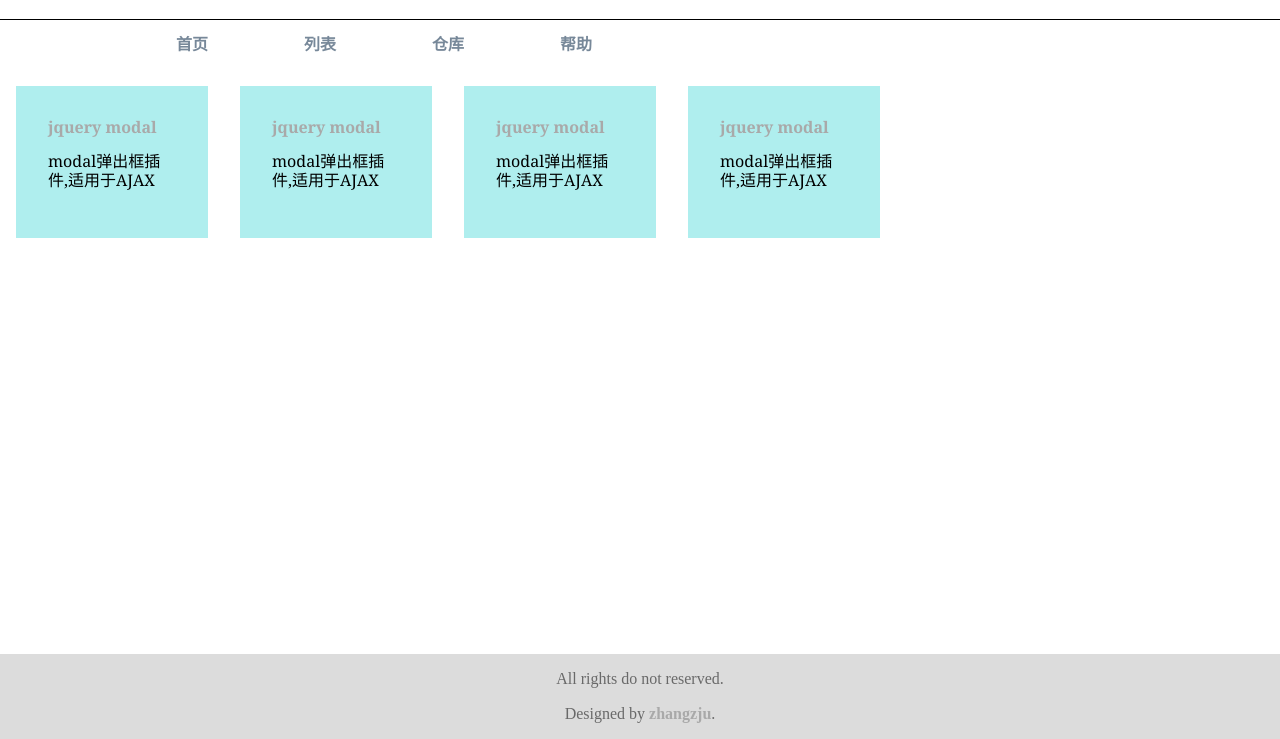
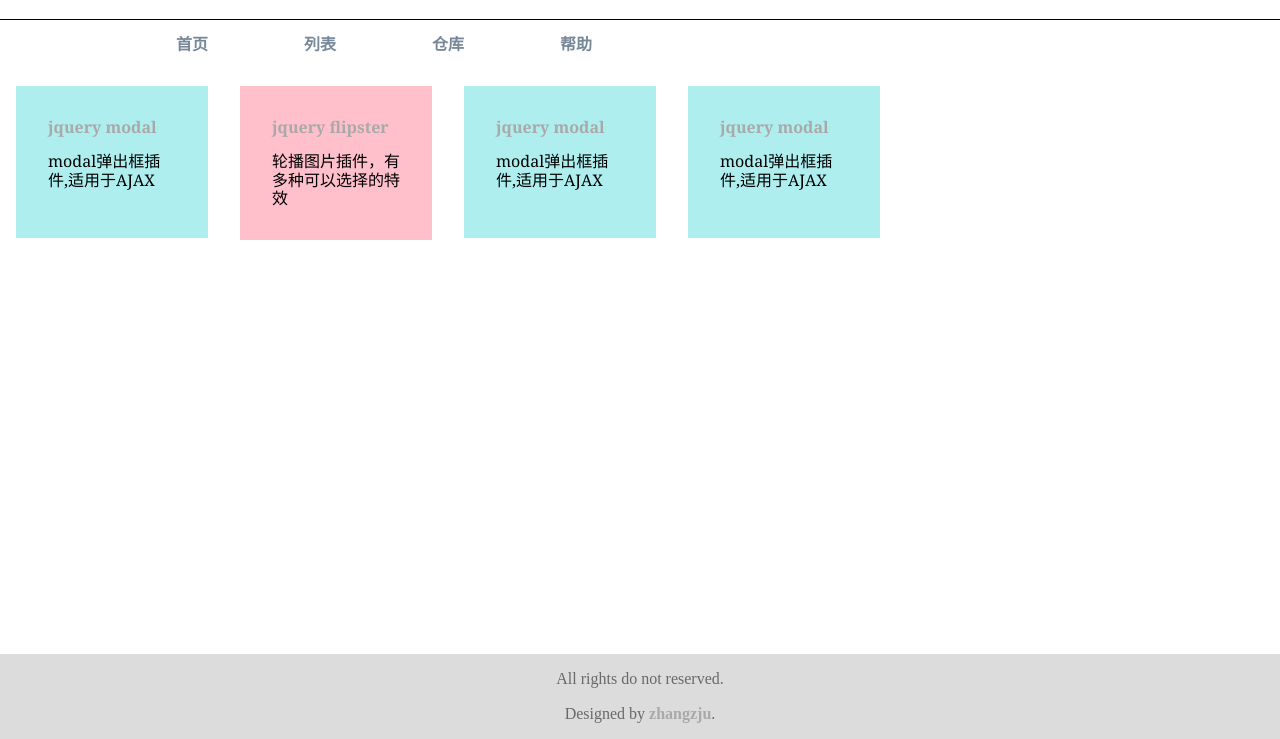
Before and after one commit to zhangzju/awesome-jquery-plugins, a website: page index.html in a window 1280 px wide. Shown: the part 61-800 px from the top of the page. Drawn offline with nearby package versions, Linux system fonts and the light colour scheme.

Commit message:
add flipster banner

```diff
--- a/index.html
+++ b/index.html
@@ -27,9 +27,9 @@
           <p><a href="modal/">jquery modal</a></p>
           <p>modal弹出框插件,适用于AJAX</p>
         </div>
-        <div class="card">
-          <p><a href="modal/">jquery modal</a></p>
-          <p>modal弹出框插件,适用于AJAX</p>
+        <div class="card" style="background-color: pink">
+          <p><a href="flipster/">jquery flipster</a></p>
+          <p>轮播图片插件，有多种可以选择的特效</p>
         </div>
         <div class="card">
           <p><a href="modal/">jquery modal</a></p>
```
